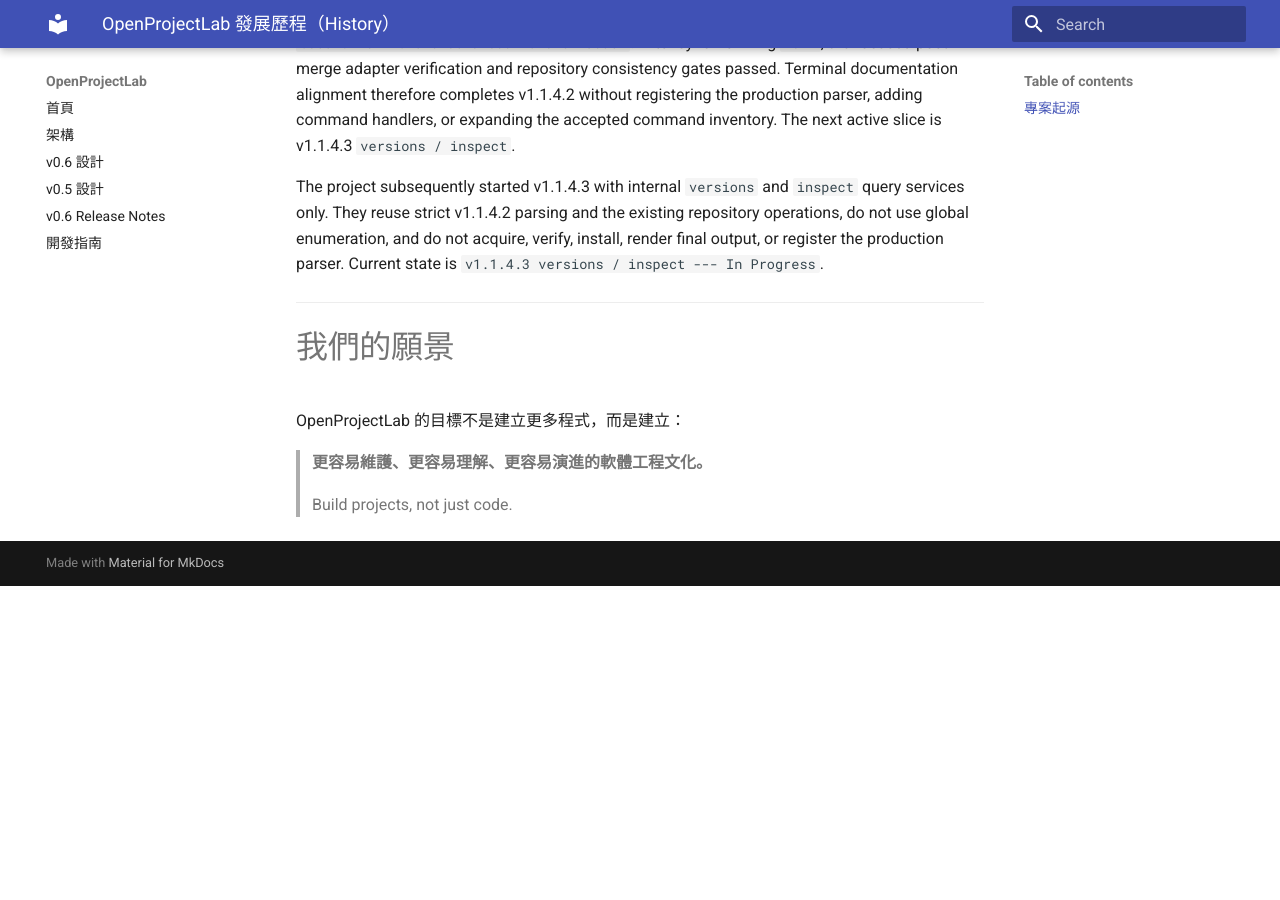
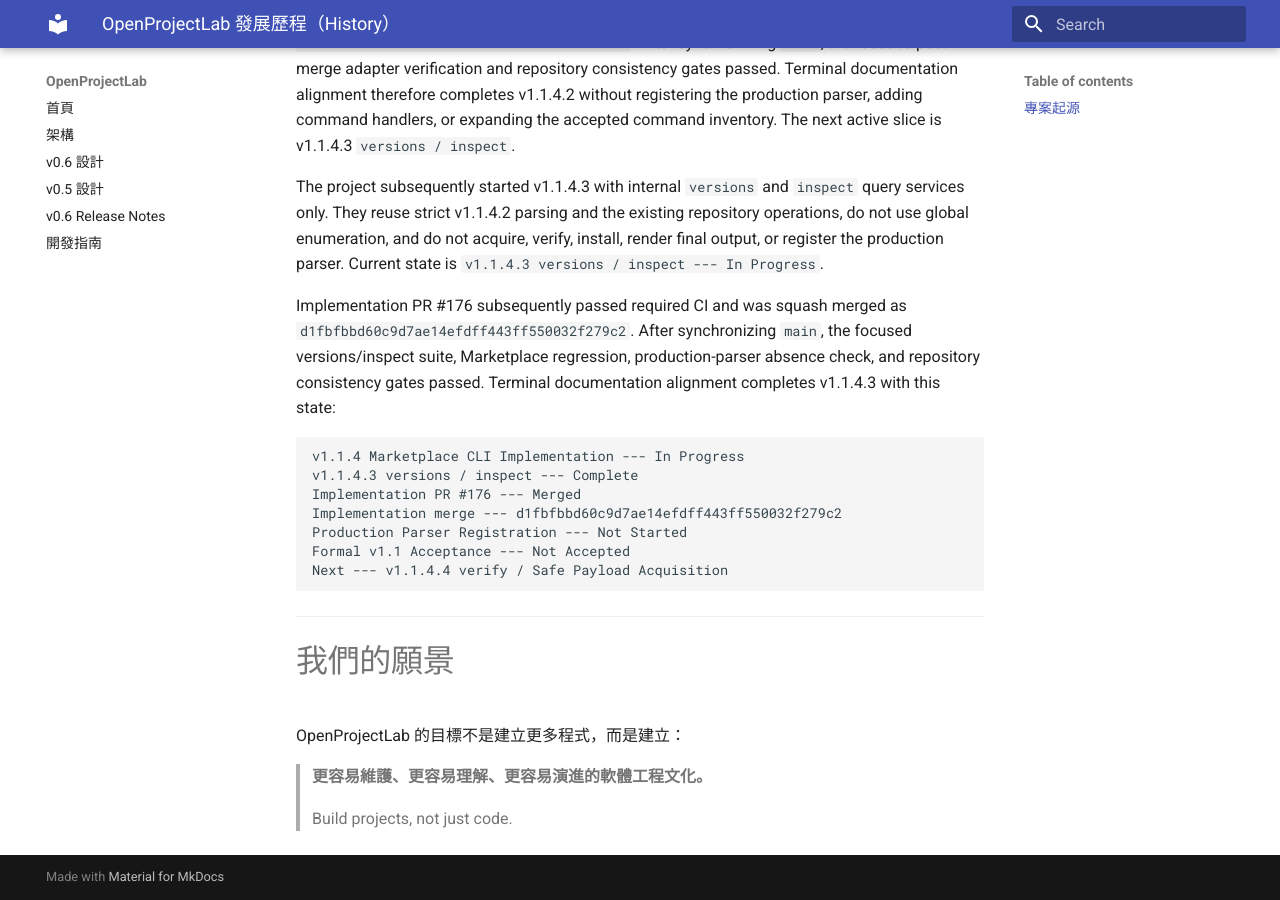
Before and after one commit to khwang1964/OpenProjectLab, an MkDocs documentation site: the page built from docs/HISTORY.md, in a window 1280 px wide and 900 px high, scrolled down 42956 px. Built offline with MkDocs 1.6.1 and Material for MkDocs 9.7.7, drawn with Linux system fonts in a browser that asks for light colours; before the commit the page ends 43542 px from its top, so only the background shows below that.

Commit message:
docs: complete v1.1.4.3 versions inspect alignment (#177)

````diff
--- a/docs/HISTORY.md
+++ b/docs/HISTORY.md
@@ -2194,6 +2194,22 @@
 acquire, verify, install, render final output, or register the production
 parser. Current state is `v1.1.4.3 versions / inspect --- In Progress`.
 
+Implementation PR #176 subsequently passed required CI and was squash merged
+as `d1fbfbbd60c9d7ae14efdff443ff550032f279c2`. After synchronizing `main`, the
+focused versions/inspect suite, Marketplace regression, production-parser
+absence check, and repository consistency gates passed. Terminal documentation
+alignment completes v1.1.4.3 with this state:
+
+``` text
+v1.1.4 Marketplace CLI Implementation --- In Progress
+v1.1.4.3 versions / inspect --- Complete
+Implementation PR #176 --- Merged
+Implementation merge --- d1fbfbbd60c9d7ae14efdff443ff550032f279c2
+Production Parser Registration --- Not Started
+Formal v1.1 Acceptance --- Not Accepted
+Next --- v1.1.4.4 verify / Safe Payload Acquisition
+```
+
 ------------------------------------------------------------------------
 
 # 我們的願景
````
Also changed, not shown: CHANGELOG.md (+9 -0 lines), docs/releases/v1.1-marketplace-cli-implementation.md (+6 -4 lines), docs/roadmap.md (+4 -2 lines), 1 other file.
